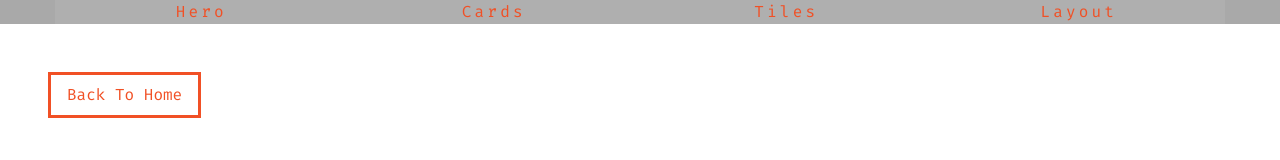
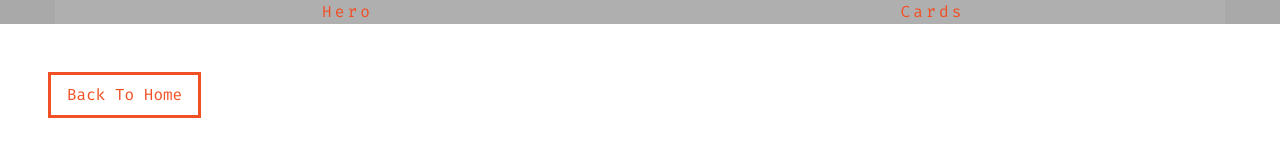
Before and after one commit to ijustin125i/html-css-projectPractice, a plain HTML site: page index.html in a window 1280 px wide. Drawn offline with Linux system fonts and the light colour scheme.

Commit message:
2 tabs in navbars

```diff
--- a/index.html
+++ b/index.html
@@ -23,12 +23,12 @@
             <li>
                 <a href="cards.html">cards</a>
             </li>
-            <li>
+            <!-- <li>
                 <a href="tiles.html">tiles</a>
             </li>
             <li>
                 <a href="layout.html">layout</a>
-            </li>
+            </li> -->
         </ul>
     </nav>
     <a href="index.html" class="btn">back to home</a>
--- a/styles.css
+++ b/styles.css
@@ -108,7 +108,7 @@ main navbar
          margin: 0 auto;
          background: var(--darkgrey);
          display: grid;
-         grid-template-columns: repeat(4,1fr);
+         grid-template-columns: repeat(2,1fr);
      }
 
      .main-navbar a{
```
